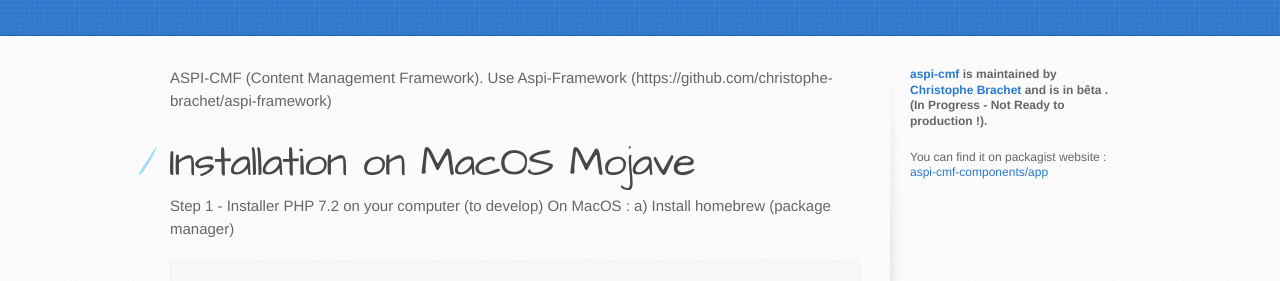
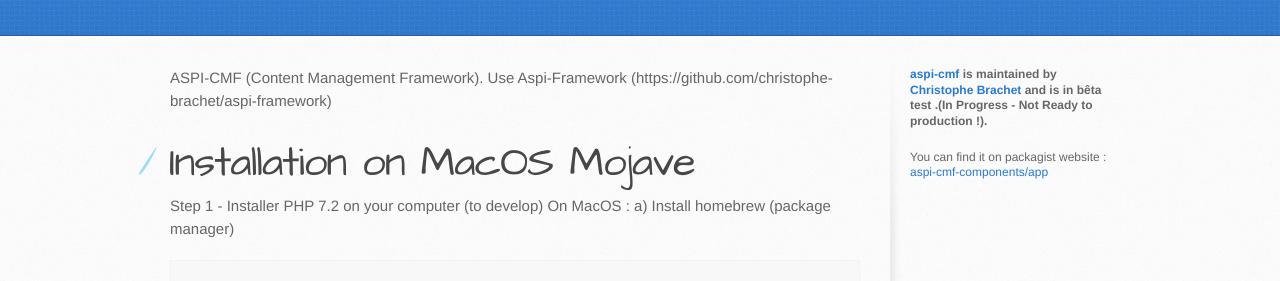
Before and after one commit to christophe-brachet/aspi-cmf, a Jekyll site: the page built from docs/index.md, in a window 1280 px wide and 900 px high. Shown: the part 165-446 px from the top of the window. Built offline with Jekyll 4.4.1, drawn with Linux system fonts in a browser that asks for light colours.

Commit message:
Update default.html

```diff
--- a/docs/_layouts/default.html
+++ b/docs/_layouts/default.html
@@ -49,7 +49,7 @@
           {% endif %}
 
           {% if site.github.is_project_page %}
-            <p class="repo-owner"><a href="{{ site.github.repository_url }}">{{ site.github.repository_name }}</a> is maintained by <a href="{{ site.github.owner_url }}">{{ site.github.owner_name }}</a> and is in bêta .(In Progress - Not Ready to production !).</p>
+            <p class="repo-owner"><a href="{{ site.github.repository_url }}">{{ site.github.repository_name }}</a> is maintained by <a href="{{ site.github.owner_url }}">{{ site.github.owner_name }}</a> and is in bêta test .(In Progress - Not Ready to production !).</p>
           {% endif %}
           You can find it on packagist website :
           <a href="https://packagist.org/packages/aspi-cmf-components/app">aspi-cmf-components/app</a>
```
